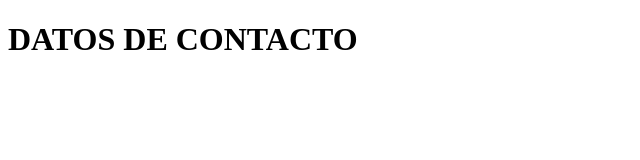
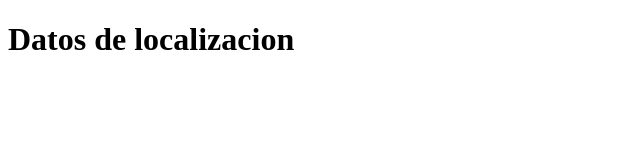
Before and after one commit to alexjoshuaboj/prueba_git, a plain HTML site: page contacto.html in a window 1280 px wide. Shown: the whole page, without its empty margins (0-640 px from the left). Drawn offline with Linux system fonts and the light colour scheme.

Commit message:
hotfix: error titulo, solucionado

```diff
--- a/contacto.html
+++ b/contacto.html
@@ -7,7 +7,7 @@
 </head>
 <body>
 
-    <h1>DATOS DE CONTACTO</h1>
+    <h1>Datos de localizacion</h1>
 
 </body>
 </html>
```
